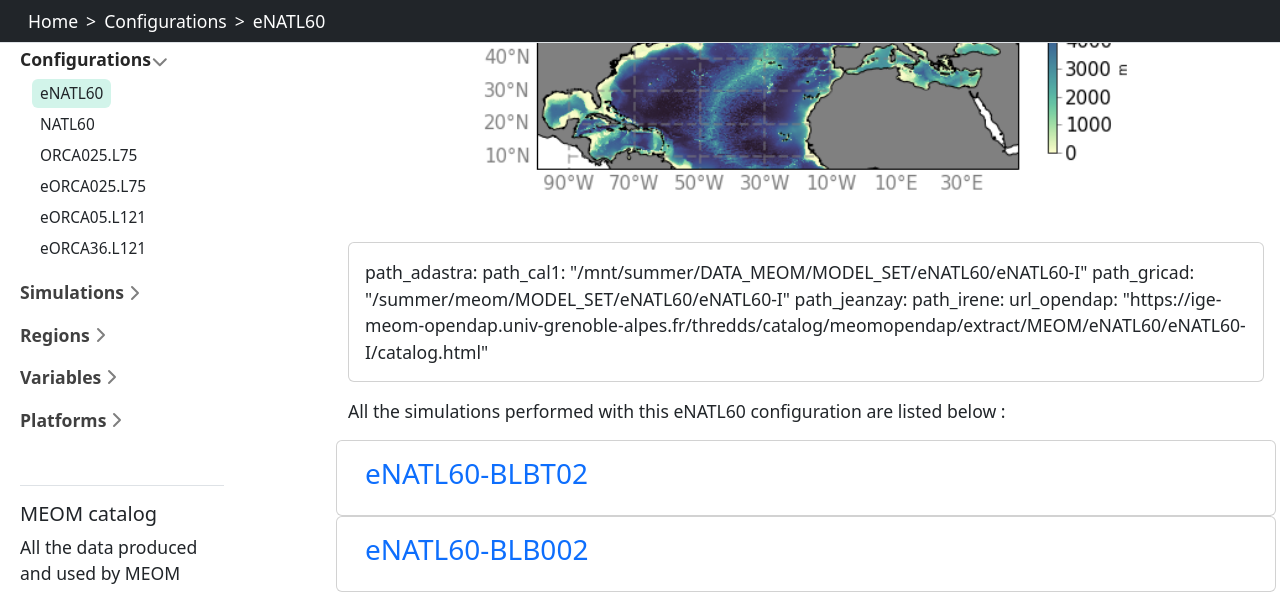
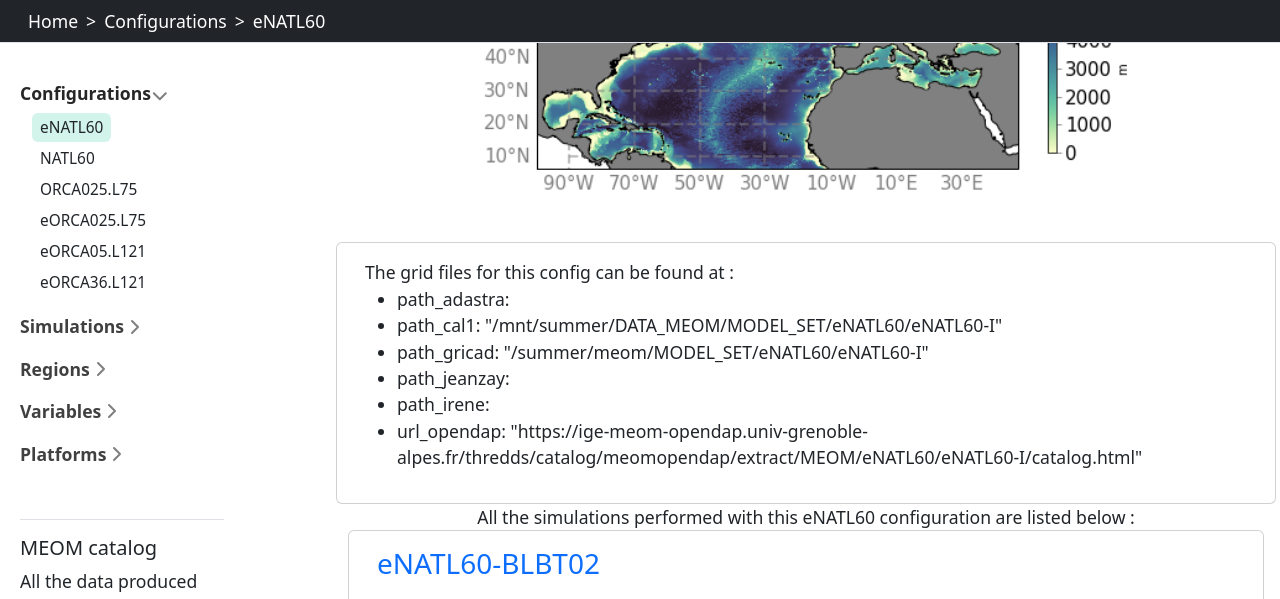
Before and after one commit to meom-group/meom-data-catalog, a Jekyll site: the page built from content/configurations/eNATL60.md, in a window 1280 px wide and 900 px high, scrolled down 416 px, cut to the strip 0-599 px from the top of the window. Built offline with Jekyll 4.4.1, drawn with Linux system fonts in a browser that asks for light colours.

```diff
--- a/_data/simulations.yml
+++ b/_data/simulations.yml
@@ -4,5 +4,5 @@
   configuration: "eNATL60"
 - name: NATL60-CJM165
   configuration: "NATL60"
-- name: ORCA025.L75
-  configuration: "ORCA025.L75-OCCITENS.001"
+- name: ORCA025.L75-OCCITENS.001
+  configuration: "ORCA025.L75"
--- a/content/configurations/eNATL60.md
+++ b/content/configurations/eNATL60.md
@@ -8,17 +8,19 @@ eNATL60 is a regional configuration at 1/60° over the North Atlantic from 6° t
 
 {% include figure.html img="bathy_eNATL60.png" alt="workshop scene" caption="" width="75%" %}
 
-<div class="card mb-3{% if include.width %} feature-w-{{ include.width }}{% endif %}{% if include.centered %} mx-auto{% endif %}">
-<div class="card-body">
-<div class="card-text">
-path_adastra:
-path_cal1: "/mnt/summer/DATA_MEOM/MODEL_SET/eNATL60/eNATL60-I"
-path_gricad: "/summer/meom/MODEL_SET/eNATL60/eNATL60-I"
-path_jeanzay:
-path_irene:
-url_opendap: "https://ige-meom-opendap.univ-grenoble-alpes.fr/thredds/catalog/meomopendap/extract/MEOM/eNATL60/eNATL60-I/catalog.html"
-</div>
-</div>
+<div class="row justify-content-center">
+        <div class="card">
+            <div class="card-body">
+            The grid files for this config can be found at :
+            <ul>
+                    <li> path_adastra: </li>
+                    <li>path_cal1: "/mnt/summer/DATA_MEOM/MODEL_SET/eNATL60/eNATL60-I" </li>
+                    <li>path_gricad: "/summer/meom/MODEL_SET/eNATL60/eNATL60-I" </li>
+                    <li> path_jeanzay: </li>
+                    <li> path_irene: </li>
+                    <li> url_opendap: "https://ige-meom-opendap.univ-grenoble-alpes.fr/thredds/catalog/meomopendap/extract/MEOM/eNATL60/eNATL60-I/catalog.html" </li>
+            </ul>
+        </div>
 </div>
 
 All the simulations performed with this eNATL60 configuration are listed below :
```
